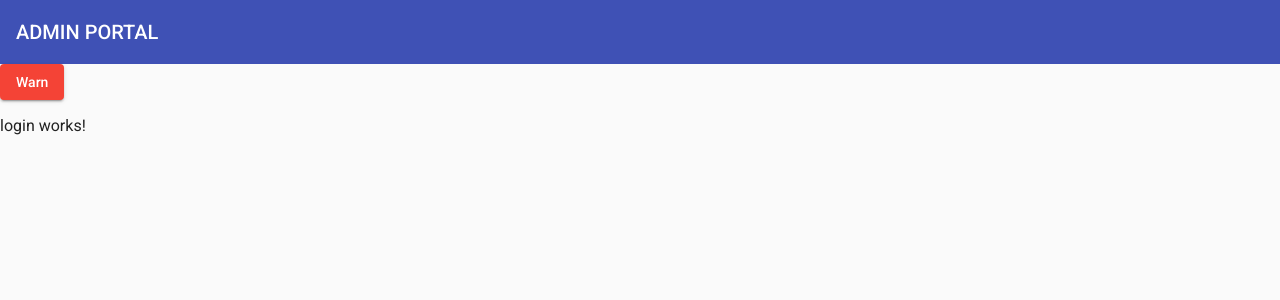
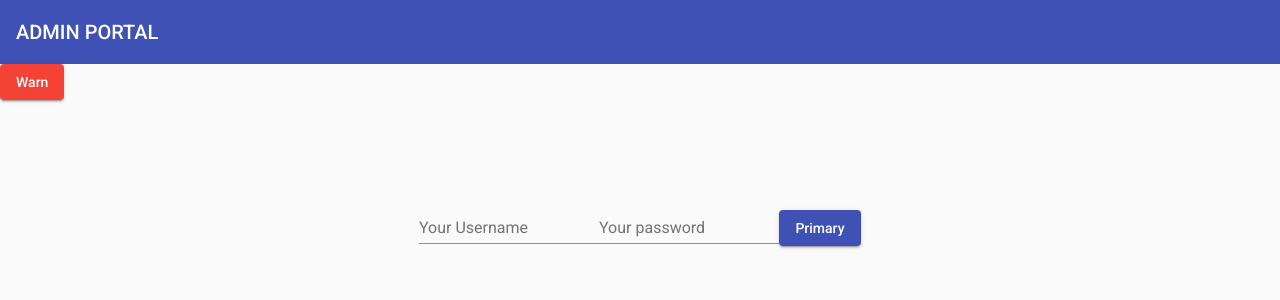
Before and after one commit to Pranoy12001/admin-portal, an Angular app: page /login in a window 1280 px wide. Shown: the top 300 px of the page. Built offline with nearby package versions, Linux system fonts and the light colour scheme.

Commit message:
updated login template

```diff
--- a/src/app/login/login.component.html
+++ b/src/app/login/login.component.html
@@ -1 +1,33 @@
-<p>login works!</p>
+<div class="container">
+  <div [hidden]="loggedIn">
+    <mat-grid-list cols="6" [style.margin-top]="'25px'">
+      <mat-grid-tile [colspan]="1"></mat-grid-tile>
+      <mat-grid-tile [colspan]="4">
+        <form (ngSubmit)="onSubmit()">
+          <mat-form-field class="full-width">
+            <input
+              type="text"
+              matInput
+              [(ngModel)]="credential.username"
+              name="username"
+              placeholder="Your Username"
+            />
+          </mat-form-field>
+          <mat-form-field class="full-width">
+            <input
+              type="password"
+              matInput
+              [(ngModel)]="credential.password"
+              name="password"
+              placeholder="Your password"
+            />
+          </mat-form-field>
+          <button mat-raised-button color="primary">Primary</button>
+        </form>
+      </mat-grid-tile>
+    </mat-grid-list>
+  </div>
+  <div [hidden]="!loggedIn">
+    <h2 [style.text-align]="'center'">You have logged in!</h2>
+  </div>
+</div>
```
